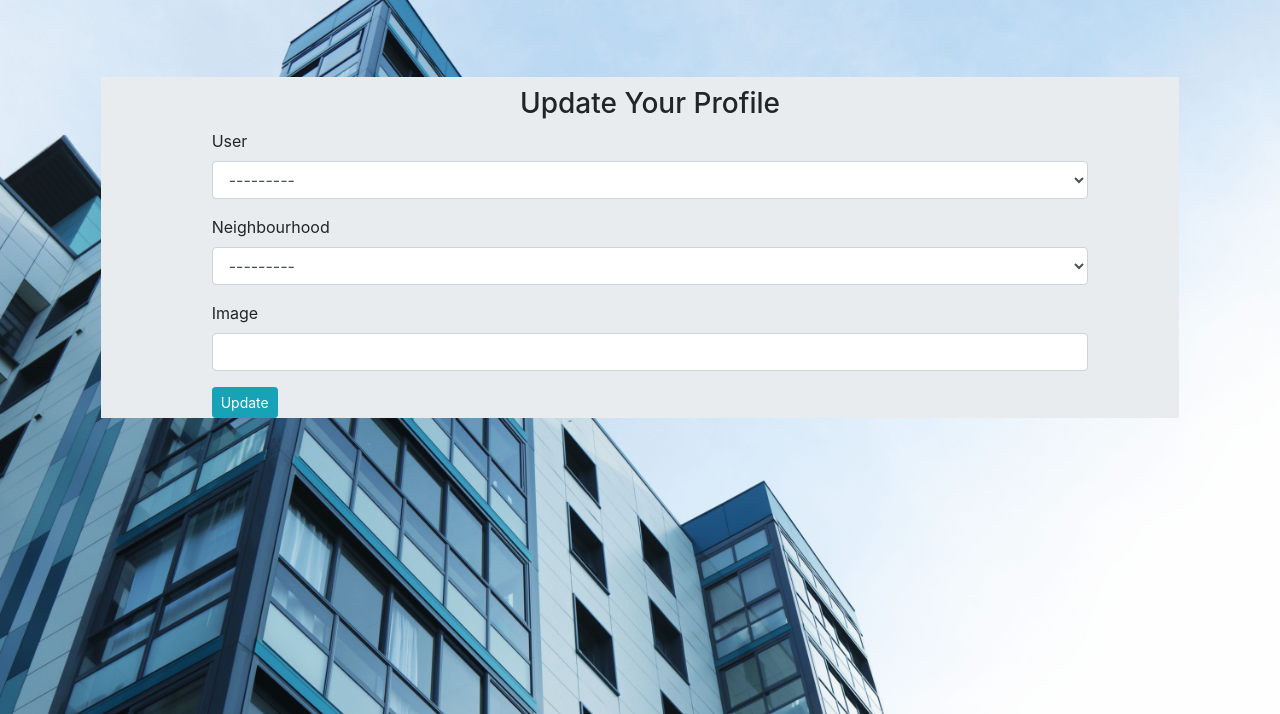
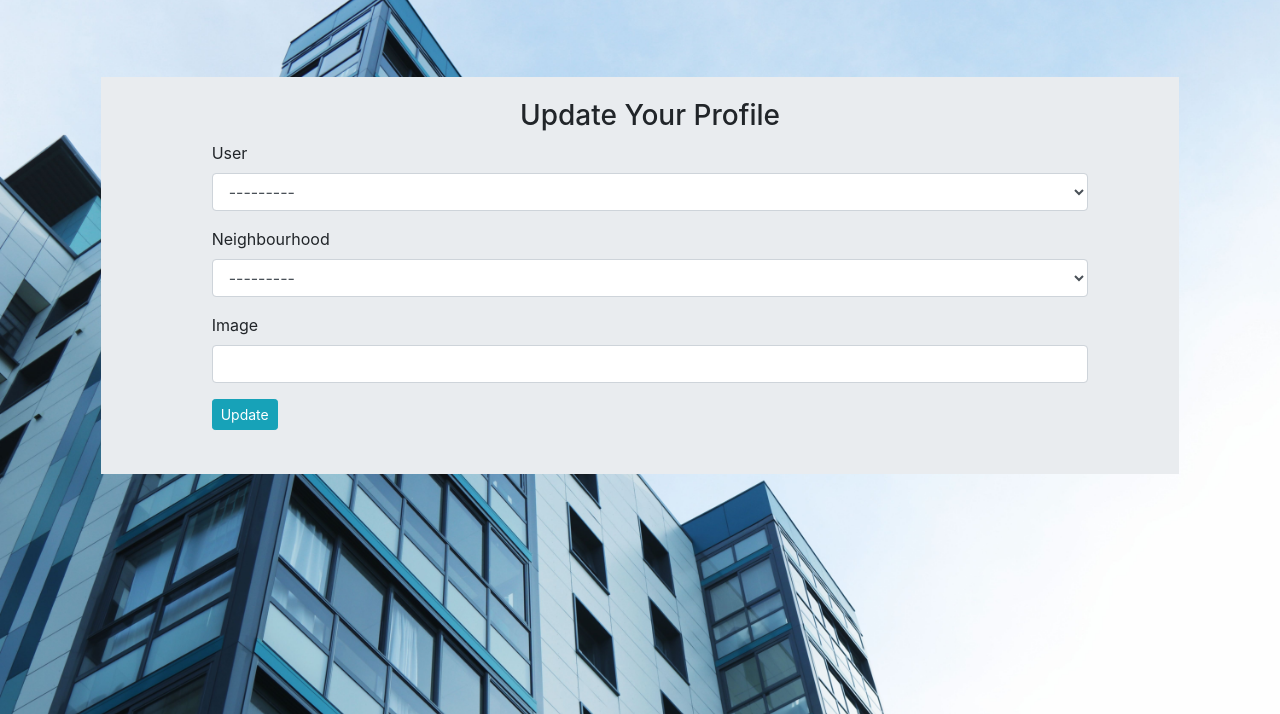
Before and after one commit to Victoria045/Brocklyn, a Django app: template brocklyn_app/templates/brocklyn/editprofile.html in a window 1280 px wide. Shown: the part 56-770 px from the top of the page. Run offline with Django 3.2, Linux system fonts and the light colour scheme; the template is opened without the code that fills it: values that come from a table or form of the project are taken from there, others are empty; some libraries are stand-ins or nearby versions.

Commit message:
modify edit view template

```diff
--- a/brocklyn_app/templates/brocklyn/editprofile.html
+++ b/brocklyn_app/templates/brocklyn/editprofile.html
@@ -2,7 +2,7 @@
 {% load crispy_forms_tags %}
 {% block content %}
 
-<div class="container editprofile ml-3 mr-3" style="margin-top:12%;background-color:#e9ecef;">
+<div class="container editprofile ml-3 mr-3" style="margin-top:12%;padding-bottom:4%;padding-top: 2%; background-color:#e9ecef;">
     <div class="row">
         <div class="col-md-1"></div>
         <div class="col-md-10">
```
